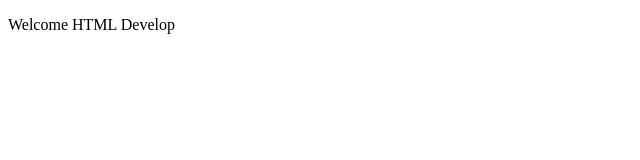
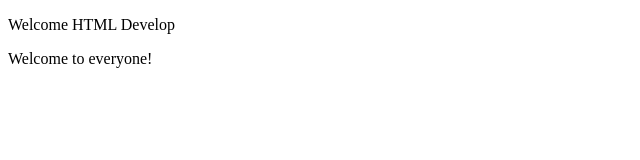
Before and after one commit to AlbaTeam-s-2022-01/CI44, a plain HTML site: page index.html in a window 1280 px wide. Shown: the whole page, without its empty margins (0-640 px from the left). Drawn offline with Linux system fonts and the light colour scheme.

Commit message:
feature(welcome): added welcome message

```diff
--- a/index.html
+++ b/index.html
@@ -6,5 +6,6 @@
 </head>
 <body>
     <p>Welcome HTML Develop<p>
+    <p>Welcome to everyone!<p>
 </body>
 </html>
```
